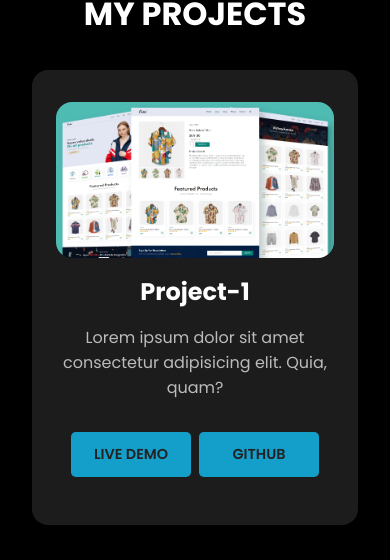
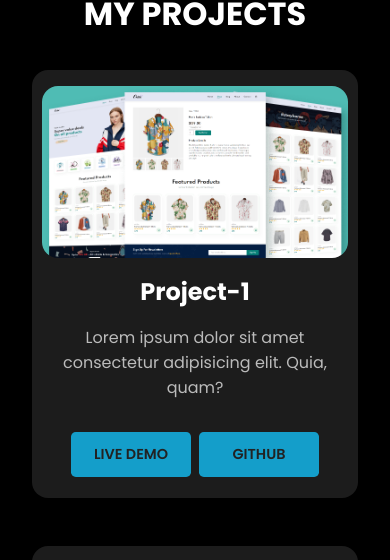
Before and after one commit to tanvir35web/React-Portfolio-Website, a React (Vite) app: page /project in a window 390 px wide. Shown: the part 633-1193 px from the top of the page. Built offline with nearby package versions, Linux system fonts and the light colour scheme.

Commit message:
card padding fix for mobile

```diff
--- a/src/components/ProjectCardStyle.css
+++ b/src/components/ProjectCardStyle.css
@@ -93,6 +93,13 @@
 
   @media screen and (max-width: 500px) {
 
+    .project .projects-card {
+        width: 400px;
+        min-width: 300px;
+        padding: 1rem 0.6rem 0.3rem;
+
+    }
+
     .project-button {
         margin: 1rem auto;
         display: flex;
```
